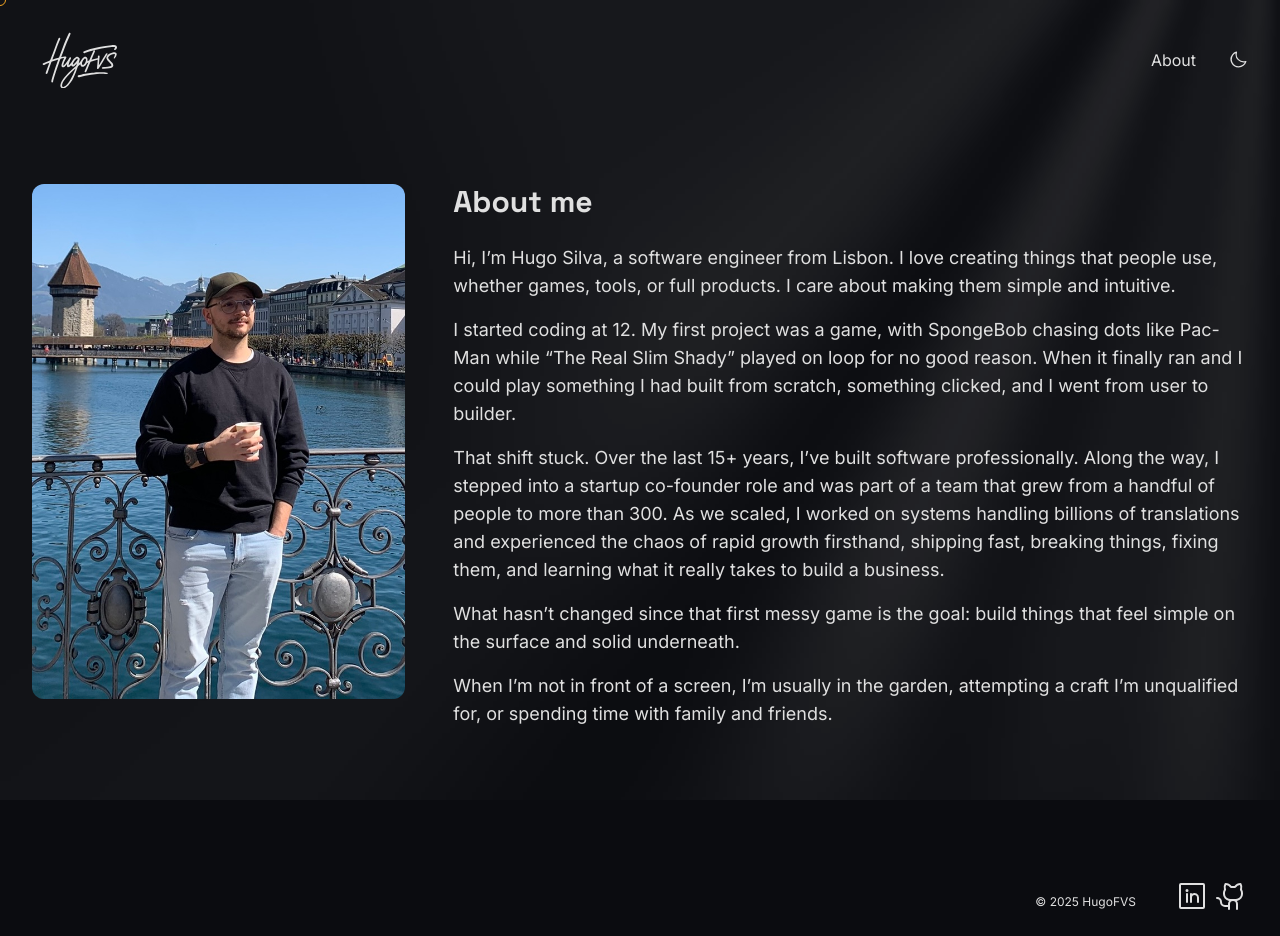
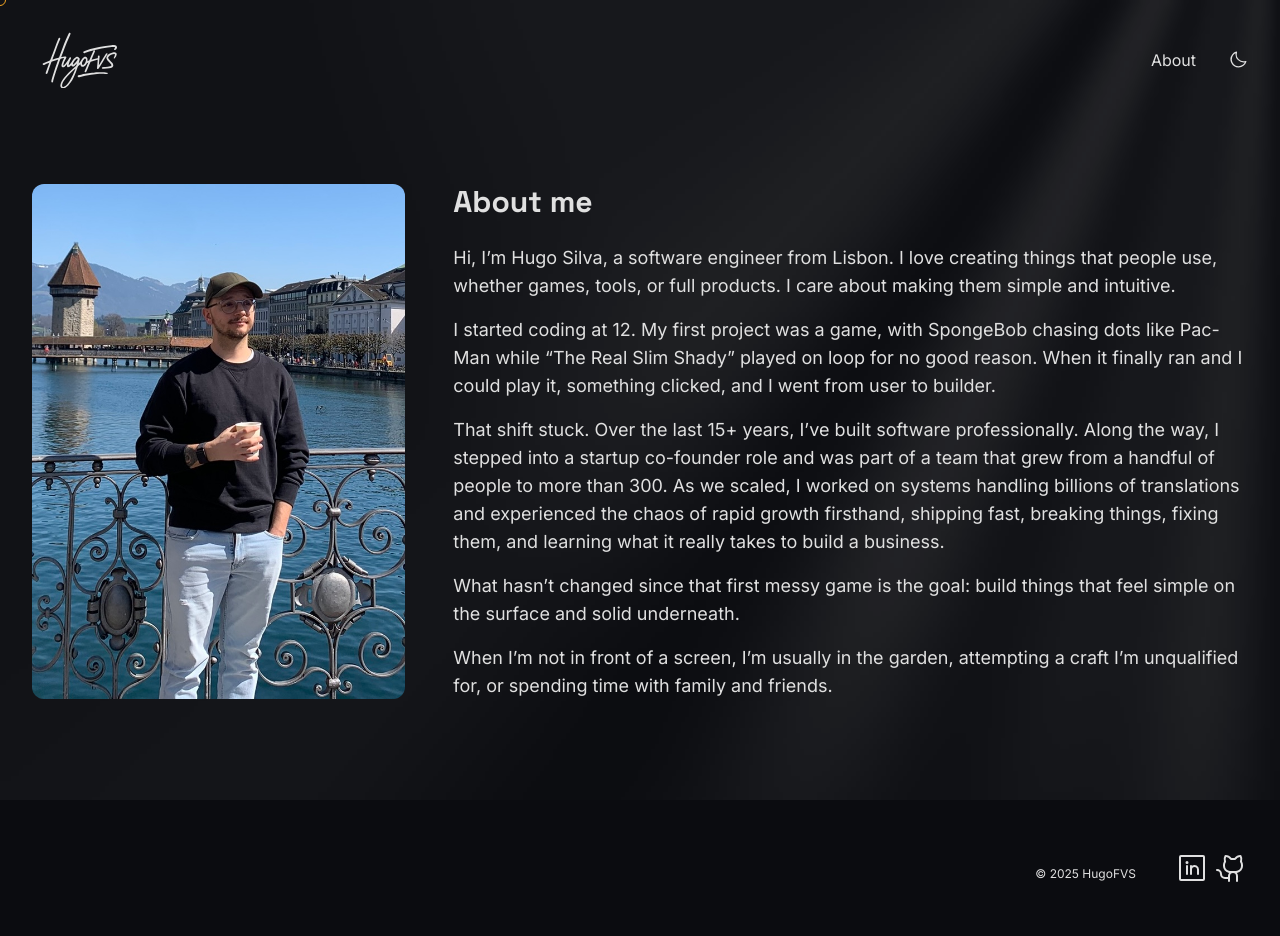
Before and after one commit to hugofvs/hugofvs-website, a SvelteKit app: page /about in a window 1280 px wide. After the commit the page ends 908 px from the top, so only its background shows below. Built offline with nearby package versions, Linux system fonts and the light colour scheme.

Commit message:
feat: clean about text

```diff
--- a/src/routes/about/+page.svelte
+++ b/src/routes/about/+page.svelte
@@ -1,7 +1,11 @@
 <section class="max-w-7xl mx-auto px-6 md:px-8 pt-6 md:pt-16 pb-20 md:pb-28">
     <div class="grid grid-cols-1 md:grid-cols-3 gap-8 md:gap-12">
         <div class="md:col-span-1">
-            <img src="/images/me.jpeg" alt="Hugo Silva" class="rounded-xl w-full" />
+            <img
+                src="/images/me.jpeg"
+                alt="Hugo Silva"
+                class="rounded-xl w-full"
+            />
         </div>
         <div class="md:col-span-2">
             <h1 class="font-grotesk text-3xl mb-6">About me</h1>
@@ -16,8 +20,8 @@
                 I started coding at 12. My first project was a game, with
                 SpongeBob chasing dots like Pac-Man while “The Real Slim Shady”
                 played on loop for no good reason. When it finally ran and I
-                could play something I had built from scratch, something
-                clicked, and I went from user to builder.
+                could play it, something clicked, and I went from user to
+                builder.
             </p>
 
             <p class="font-ui text-lg mb-4">
```
